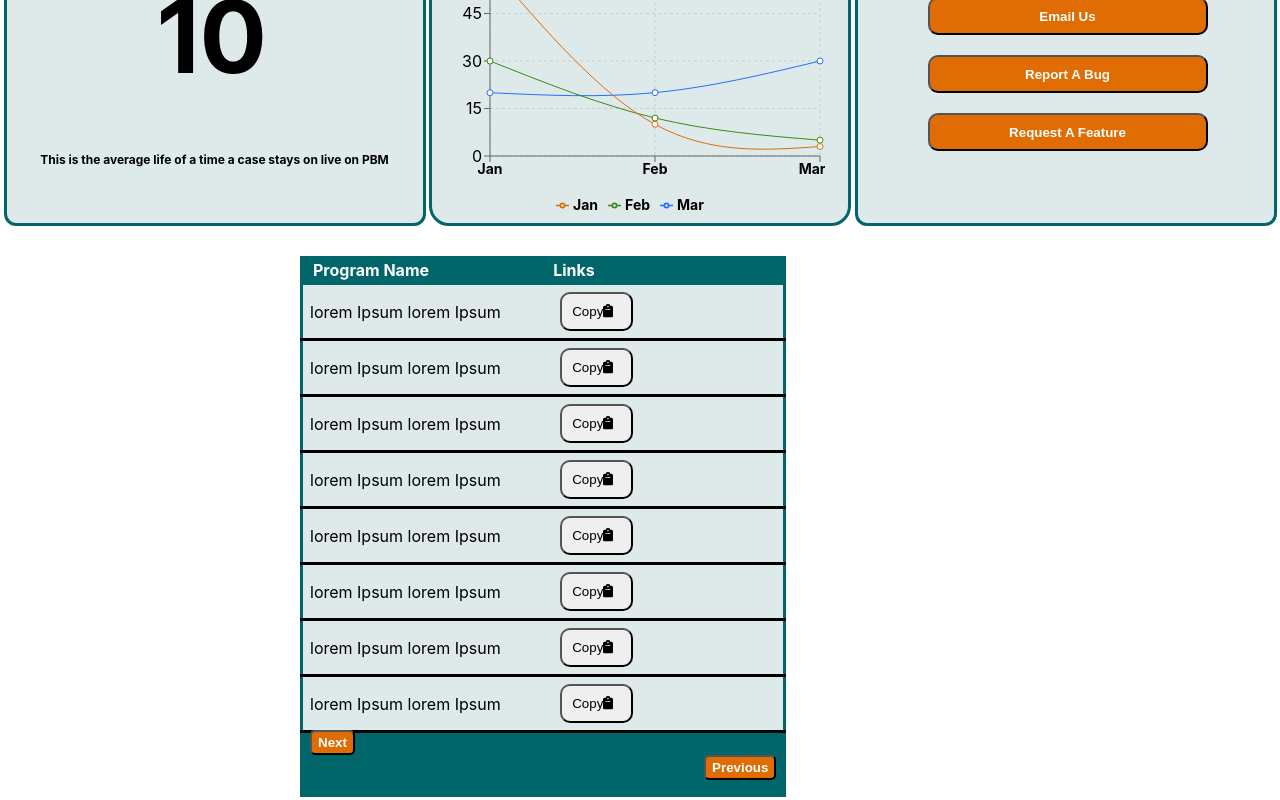
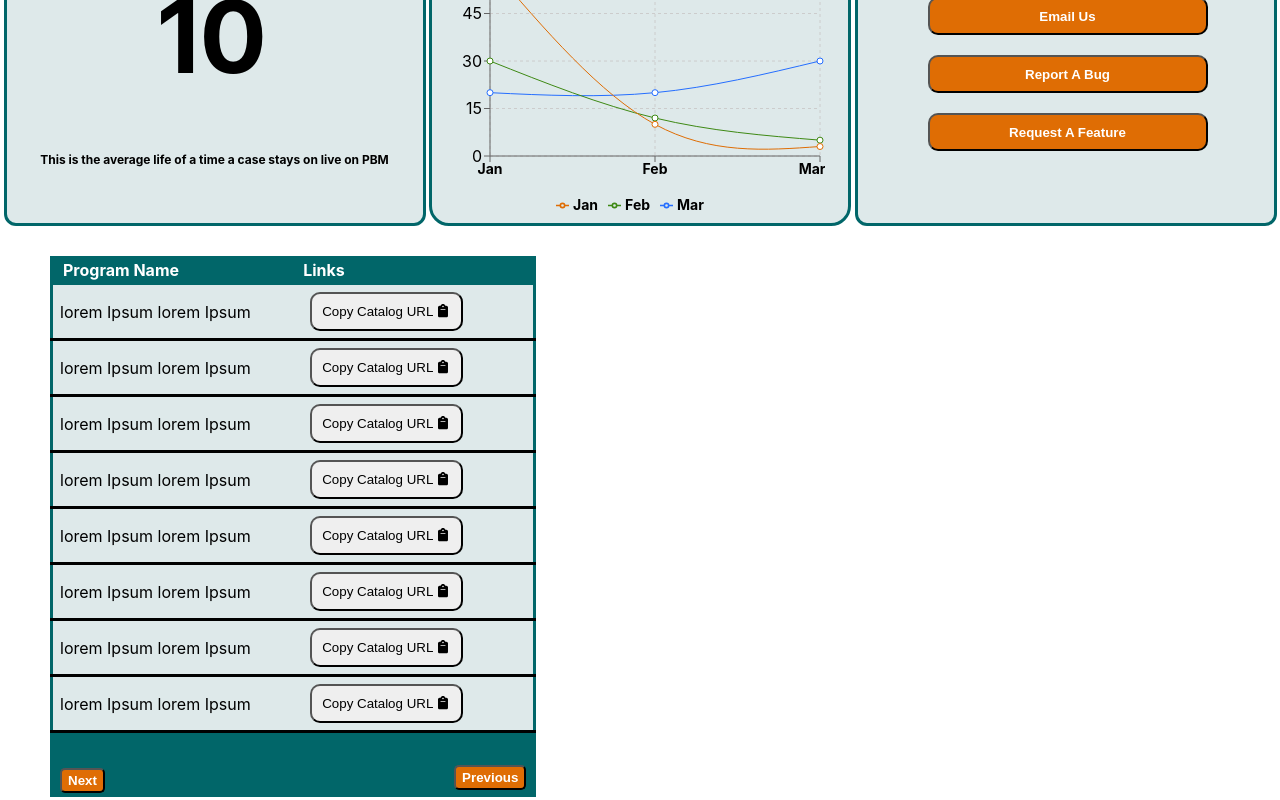
Before and after one commit to VittiniN/Widgets, a React (Create React App) app: page / in a window 1280 px wide. Shown: the part 466-1266 px from the top of the page. Built offline with nearby package versions, Linux system fonts and the light colour scheme.

Commit message:
finishing readMe file

```diff
--- a/src/Components/Buttons/cohortbutton.tsx
+++ b/src/Components/Buttons/cohortbutton.tsx
@@ -5,22 +5,24 @@ interface cohortButtonProps {
   buttonText: string;
   buttonStyle?: React.CSSProperties;
   floatRight?: boolean;
+  Top?: number;
 }
 
 const CohortButton: React.FC<cohortButtonProps> = ({
   buttonText,
   buttonStyle,
   floatRight,
+  Top,
 }) => {
   const buttonStyles: React.CSSProperties = {
     position: "relative",
-    bottom: "10px",
-    backgroundColor: "#DF6D04",
+      backgroundColor: "#DF6D04",
     color: "white",
     fontWeight: "bold",
     borderRadius: "5px",
     height: "25px",
     float: floatRight ? "right" : "none",
+    top: Top ? `${Top}px` : "0",
   };
 
   return (
--- a/src/Components/CohortProgramWidget/CopiedButton.tsx
+++ b/src/Components/CohortProgramWidget/ClipboardAction.tsx
@@ -8,7 +8,7 @@ import Button from "react-bootstrap/Button";
 
 function CopyButtonUrl() {
   const [isCopied, setIsCopied] = useState(false);
-  const [buttonText, setButtonText] = useState('Copy');
+  const [buttonText, setButtonText] = useState('Copy Catalog URL');
 
   const handleCopyClick = () => {
     const urlToCopy = window.location.href;
@@ -17,7 +17,7 @@ function CopyButtonUrl() {
       setButtonText('Copied');
       setTimeout(() => {
         setIsCopied(false);
-        setButtonText('Copy');
+        setButtonText('Copy Catalog URL');
       }, 1000);
     });
   };
--- a/src/Components/CohortProgramWidget/ProgramCohort.tsx
+++ b/src/Components/CohortProgramWidget/ProgramCohort.tsx
@@ -1,8 +1,7 @@
 import CohortButton from "../Buttons/cohortbutton";
-import CopyButtonUrl from "./CopiedButton";
-import Button from "react-bootstrap/Button";
-import { FontAwesomeIcon } from "@fortawesome/react-fontawesome";
-import { faClipboard } from "@fortawesome/free-solid-svg-icons";
+import CopyButtonUrl from "./ClipboardAction";
+// import Button from "react-bootstrap/Button";
+// import { faClipboard } from "@fortawesome/free-solid-svg-icons";
 interface TableCellProps {
   children: React.ReactNode;
 }
@@ -18,8 +17,6 @@ const TableHeader = () => (
 const TableCell: React.FC<TableCellProps> = ({ children }) => (
   <td>{children}</td>
 );
-
-
 
 interface TableRowsProps {
   name: string;
@@ -78,7 +75,7 @@ const CohortProgramWidget: React.FC = () => (
       <tfoot>
         <tr>
           <td colSpan={2} className="footer">
-            <CohortButton buttonText="Next" />
+            <CohortButton buttonText="Next" Top={28}  />
 
             <CohortButton buttonText="Previous" floatRight />
           </td>
--- a/src/Graphs/MetricWidget.tsx
+++ b/src/Graphs/MetricWidget.tsx
@@ -24,7 +24,7 @@ const MetricCard: React.FC<MetricCardProps> = ({ value }) => {
 
           <div className="card-body-container">
             <Card.Text className="helpful_copy_metric">
-              This is the average life of a time a case stays on live on PBM{" "}
+              This is the average life of a time a case stays on live on PBM
             </Card.Text>
           </div>
         </Card.Body>
--- a/src/index.css
+++ b/src/index.css
@@ -51,14 +51,12 @@ code {
   color: black !important;
   font-weight: bold !important;
   font-size: 14px;
-  /* border: solid pink; */
 }
 
 .recharts-default-legend {
   margin-left: 10px;
   position: relative;
   left: 10px;
-  /* border: solid red; */
   top: 8px;
 }
 
@@ -66,7 +64,8 @@ code {
 
 .table-container {
   position: relative;
-
+  width: 100%;
+  right: 250px;
 }
 
 .content_table {
@@ -101,7 +100,7 @@ code {
   position: relative;
   /* top: 3px; */
   /* left: 300px; */
-  width: 37.5%;
+  width: 37.9%;
   background-color: #016669;
   color: white;
   padding: 5px;
@@ -126,11 +125,13 @@ a.card-link {
 
 .font_awesome_clipboard {
   padding-right: 8px;
+  position: relative;
+  left:5px;
 }
+/* COHORT PROGRAM WIDGET */
 
 
 
-/* COHORT PROGRAM WIDGET */
 
 /* METRIC CARDS */
 
@@ -158,7 +159,6 @@ a.card-link {
 }
 
 .matter_btn {
-  /* margin-right: 20px; */
   top: 13px;
   position: relative;
   float: right;
```
Also changed, not shown: src/README.md (added).
